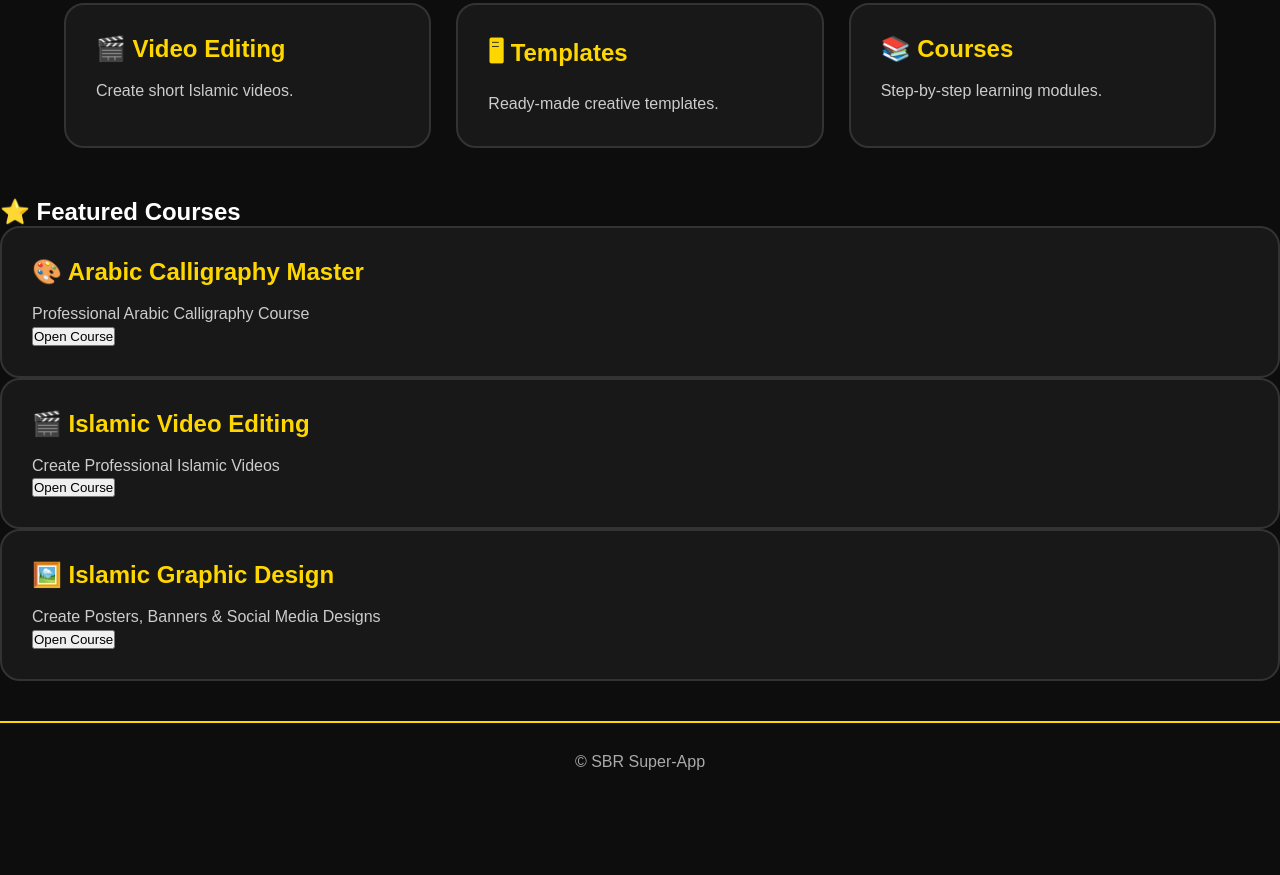
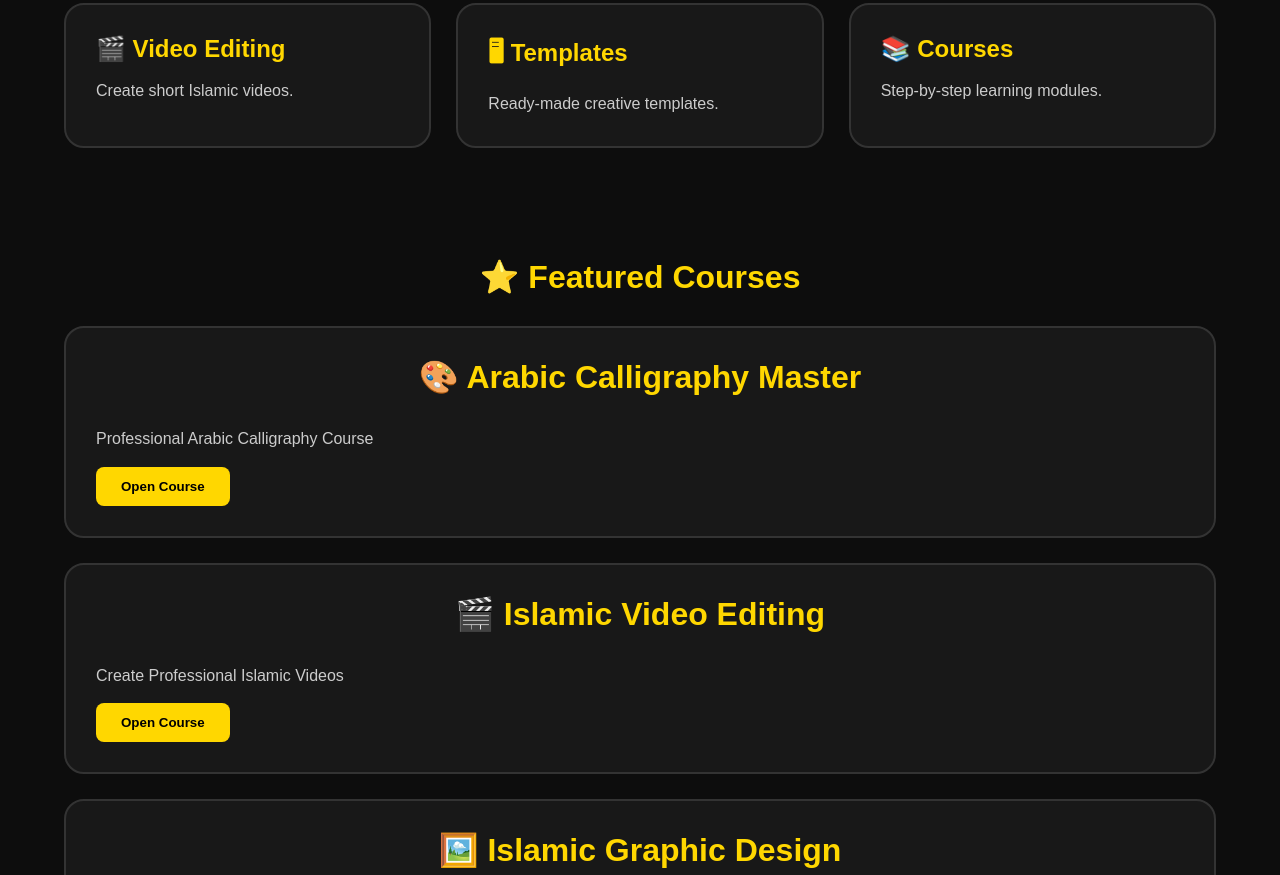
Before and after one commit to fnaaz0/Sbr0, a plain HTML site: page pages/hunar.html in a window 1280 px wide. Shown: the part 605-1480 px from the top of the page. Before the commit the page ends 1406 px from the top, so only its background shows below. Drawn offline with Linux system fonts and the light colour scheme.

Commit message:
Update style.css

```diff
--- a/css/style.css
+++ b/css/style.css
@@ -214,3 +214,39 @@ button:hover{
 .modules{
     animation:fadeIn 1.3s ease;
 }
+/* ========================= */
+/* Featured Courses */
+/* ========================= */
+
+.featured{
+    width:90%;
+    margin:60px auto;
+}
+
+.featured h2{
+    text-align:center;
+    color:gold;
+    margin-bottom:30px;
+    font-size:32px;
+}
+
+.featured .card{
+    margin-bottom:25px;
+}
+
+.featured button{
+    padding:12px 25px;
+    margin-top:15px;
+    background:gold;
+    color:#000;
+    border:none;
+    border-radius:8px;
+    cursor:pointer;
+    font-weight:bold;
+    transition:.3s;
+}
+
+.featured button:hover{
+    background:#ffd700;
+    transform:scale(1.05);
+}
```
